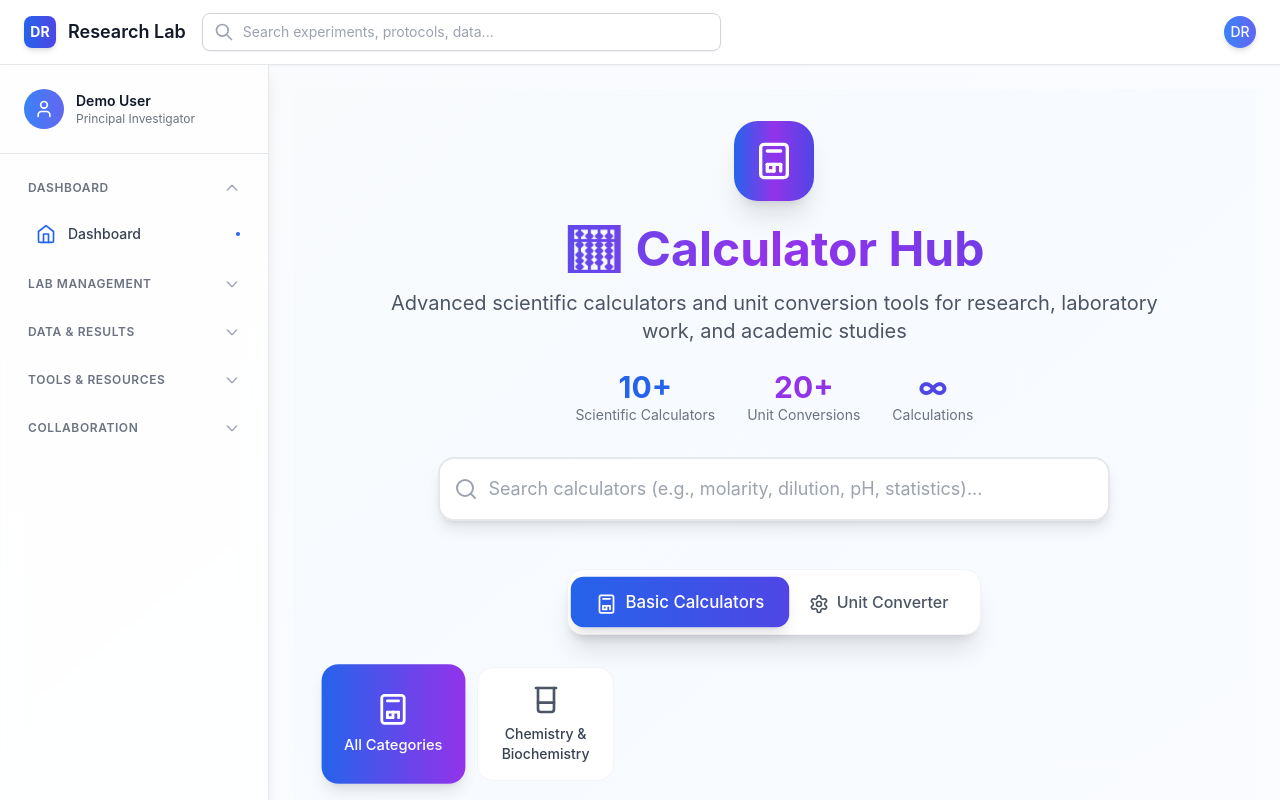
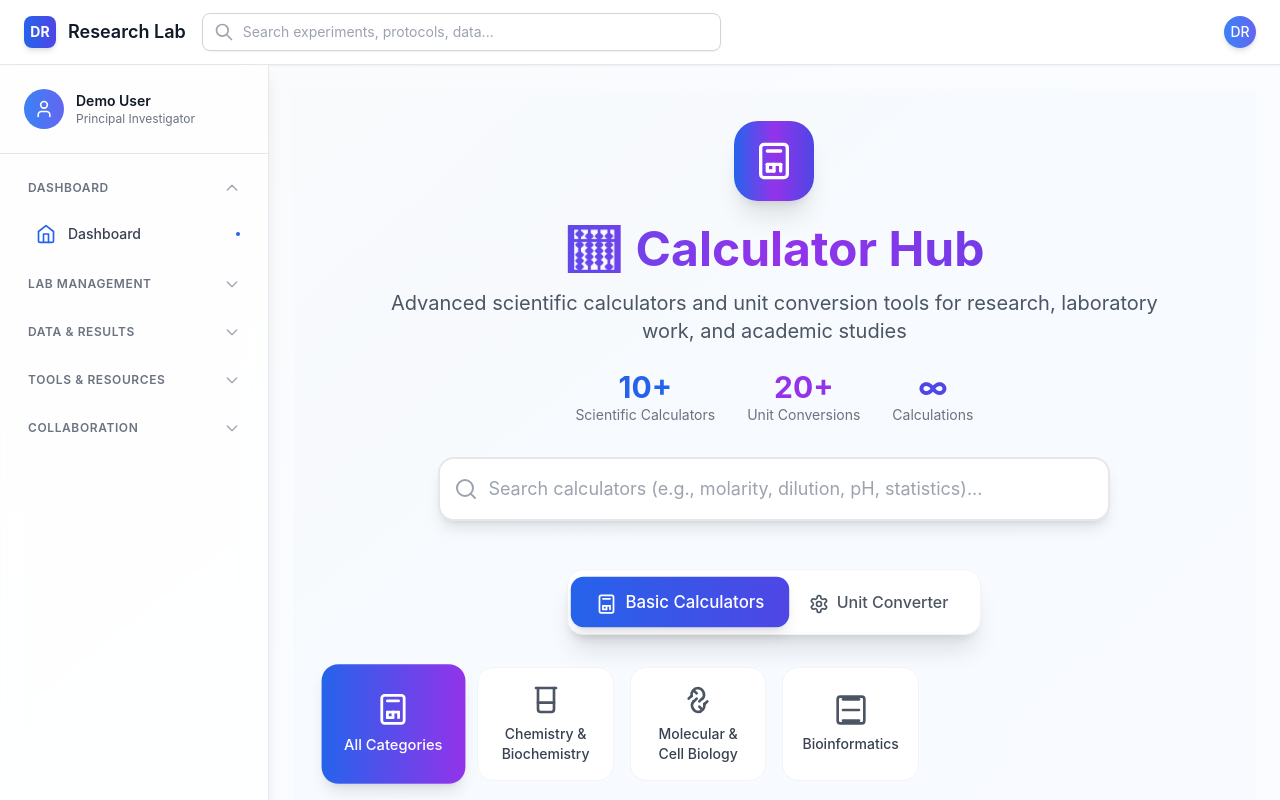
Before and after one commit to salmanmunirmalik/Digital-Research-Manager, a React (Vite) app: page /calculator-hub in a window 1280 px wide. Shown: the top 800 px of the page. Built offline with nearby package versions, Linux system fonts and the light colour scheme.

Commit message:
Add molecular and bioinformatics calculators to calculator section with new grid layout and category-specific icons/colors

```diff
--- a/components/SideNav.tsx
+++ b/components/SideNav.tsx
@@ -69,11 +69,8 @@ const SideNav: React.FC = () => {
       {
         title: 'Tools & Resources',
         items: [
-          { name: 'Calculator Hub', to: '/calculator-hub', icon: CalculatorIcon, description: 'Scientific calculators and unit conversion' },
-          { name: 'Global Protocol Directory', to: '/protocols', icon: BeakerIcon, description: 'Research protocols and methods database' },
-          { name: 'Molecular & Cell Biology', to: '/molecular-biology', icon: BeakerIcon, description: 'PCR, cell culture, and molecular tools' },
-          { name: 'Data Analytics', to: '/data-analytics', icon: BarChartIcon, description: 'Statistical analysis and data insights' },
-          { name: 'Bioinformatics Tools', to: '/bioinformatics-tools', icon: BrainCircuitIcon, description: 'DNA/RNA analysis tools' }
+          { name: 'Calculators', to: '/calculator-hub', icon: CalculatorIcon, description: 'Scientific calculators and unit conversion' },
+          { name: 'Global Protocol Directory', to: '/protocols', icon: BeakerIcon, description: 'Research protocols and methods database' }
         ]
       },
       {
--- a/components/icons.tsx
+++ b/components/icons.tsx
@@ -1,5 +1,3 @@
-
-
 import React from 'react';
 
 export const HomeIcon: React.FC<React.SVGProps<SVGSVGElement>> = (props) => (
@@ -197,11 +195,11 @@ export const TrashIcon: React.FC<React.SVGProps<SVGSVGElement>> = (props) => (
 
 export const FileTextIcon: React.FC<React.SVGProps<SVGSVGElement>> = (props) => (
   <svg xmlns="http://www.w3.org/2000/svg" width="24" height="24" viewBox="0 0 24 24" fill="none" stroke="currentColor" strokeWidth="2" strokeLinecap="round" strokeLinejoin="round" {...props}>
-    <path d="M15 2H6a2 2 0 0 0-2 2v16a2 2 0 0 0 2 2h12a2 2 0 0 0 2-2V7Z"/>
-    <path d="M14 2v4a2 2 0 0 0 2 2h4"/>
-    <path d="M10 9H8"/>
-    <path d="M16 13H8"/>
-    <path d="M16 17H8"/>
+    <path d="M15 2H6a2 2 0 0 0-2 2v16a2 2 0 0 0 2 2h12a2 2 0 0 0 2-2V7.5L14.5 2z" />
+    <polyline points="14 2 14 8 20 8" />
+    <line x1="16" y1="13" x2="8" y2="13" />
+    <line x1="16" y1="17" x2="8" y2="17" />
+    <line x1="10" y1="9" x2="8" y2="9" />
   </svg>
 );
 
@@ -673,11 +671,11 @@ export const ZapIcon: React.FC<React.SVGProps<SVGSVGElement>> = (props) => (
 );
 
 export const FlaskIcon: React.FC<React.SVGProps<SVGSVGElement>> = (props) => (
-  <svg xmlns="http://www.w3.org/2000/svg" width="24" height="24" viewBox="0 0 24 24" fill="none" stroke="currentColor" strokeWidth="2" strokeLinecap="round" strokeLinejoin="round" {...props}><path d="M9 2v17.5A2.5 2.5 0 0 0 11.5 22h1A2.5 2.5 0 0 0 15 19.5V2" /><path d="M9 2h6" /></svg>
+  <svg xmlns="http://www.w3.org/2000/svg" width="24" height="24" viewBox="0 0 24 24" fill="none" stroke="currentColor" strokeWidth="2" strokeLinecap="round" strokeLinejoin="round" {...props}><path d="M9 2v17.5A2.5 2.5 0 0 0 6.5 22a2.5 2.5 0 0 1 0-5 .5.5 0 0 0 .5-.5V2"/><path d="M15 2v17.5A2.5 2.5 0 0 1-2.5 2.5a2.5 2.5 0 0 1 0-5 .5.5 0 0 0 .5-.5V2"/><path d="M9 2h6"/></svg>
 );
 
 export const MicroscopeIcon: React.FC<React.SVGProps<SVGSVGElement>> = (props) => (
-  <svg xmlns="http://www.w3.org/2000/svg" width="24" height="24" viewBox="0 0 24 24" fill="none" stroke="currentColor" strokeWidth="2" strokeLinecap="round" strokeLinejoin="round" {...props}><path d="M6 18h8" /><path d="M3 22h18" /><path d="M14 22v-4a3 3 0 0 0-3-3H9a3 3 0 0 0-3 3v4" /><path d="M7 16a5 5 0 0 1 5-5h0a5 5 0 0 1 5 5" /></svg>
+  <svg xmlns="http://www.w3.org/2000/svg" width="24" height="24" viewBox="0 0 24 24" fill="none" stroke="currentColor" strokeWidth="2" strokeLinecap="round" strokeLinejoin="round" {...props}><path d="M6 4h12"/><path d="M6 12h12"/><path d="M6 20h12"/><path d="M2 4v16a2 2 0 0 0 2 2h16a2 2 0 0 0 2-2V4a2 2 0 0 0-2-2H4a2 2 0 0 0-2 2z"/></svg>
 );
 
 export const TestTubeIcon: React.FC<React.SVGProps<SVGSVGElement>> = (props) => (
@@ -685,11 +683,7 @@ export const TestTubeIcon: React.FC<React.SVGProps<SVGSVGElement>> = (props) =>
 );
 
 export const AtomIcon: React.FC<React.SVGProps<SVGSVGElement>> = (props) => (
-  <svg xmlns="http://www.w3.org/2000/svg" width="24" height="24" viewBox="0 0 24 24" fill="none" stroke="currentColor" strokeWidth="2" strokeLinecap="round" strokeLinejoin="round" {...props}>
-    <circle cx="12" cy="12" r="1" />
-    <path d="M20.2 20.2c2.04-2.03.02-7.26-4.5-11.3-4.52-4.04-9.27-6.54-11.3-4.5-2.04 2.03-.02 7.26 4.5 11.3 4.52 4.04 9.27 6.54 11.3 4.5Z" />
-    <path d="M15.7 15.7c4.52-4.05 6.54-9.27 4.5-11.3-2.03-2.04-7.26-.02-11.3 4.5-4.05 4.52-6.54 9.27-4.5 11.3 2.03 2.04 7.26.02 11.3-4.5Z" />
-  </svg>
+  <svg xmlns="http://www.w3.org/2000/svg" width="24" height="24" viewBox="0 0 24 24" fill="none" stroke="currentColor" strokeWidth="2" strokeLinecap="round" strokeLinejoin="round" {...props}><circle cx="12" cy="12" r="1"/><path d="M20.2 20.2c2.04-2.03.02-7.36-4.5-11.9-4.54-4.52-9.87-6.54-11.9-4.5-2.04 2.03-.02 7.36 4.5 11.9 4.54 4.52 9.87 6.54 11.9 4.5Z"/><path d="M15.7 15.7c4.52-4.51 6.53-9.83 4.5-11.9-2.03-2.04-7.36.02-11.9 4.5-4.52 4.51-6.53 9.83-4.5 11.9 2.03 2.04 7.36-.02 11.9-4.5Z"/></svg>
 );
 
 
--- a/pages/CalculatorHubPage.tsx
+++ b/pages/CalculatorHubPage.tsx
@@ -18,7 +18,11 @@ import {
   RefreshCwIcon,
   SettingsIcon,
   SearchIcon,
-  FilterIcon
+  FilterIcon,
+  DnaIcon,
+  MicroscopeIcon,
+  AtomIcon,
+  FlaskIcon
 } from '../components/icons';
 import {
   CALCULATOR_DEFINITIONS,
@@ -115,7 +119,7 @@ const CalculatorHubPage: React.FC = () => {
   const [converterFavorites, setConverterFavorites] = useState<string[]>([]);
 
   // Group calculators by category, excluding specified categories
-  const excludedCategories = ['Molecular & Cell Biology', 'Statistics & Data Analysis', 'Bioinformatics', 'Engineering & Physics'];
+  const excludedCategories = ['Statistics & Data Analysis', 'Engineering & Physics'];
 
   const calculatorsByCategory = Object.values(CALCULATOR_DEFINITIONS)
     .filter(calc => !excludedCategories.includes(calc.category))
@@ -137,6 +141,46 @@ const CalculatorHubPage: React.FC = () => {
         calc.tags.some(tag => tag.toLowerCase().includes(searchTerm.toLowerCase()))
       );
     });
+
+  // Get appropriate icon for calculator category
+  const getCategoryIcon = (category: string) => {
+    switch (category) {
+      case 'Chemistry & Biochemistry':
+        return BeakerIcon;
+      case 'Biology & Life Sciences':
+        return FlaskIcon;
+      case 'Molecular & Cell Biology':
+        return DnaIcon;
+      case 'Bioinformatics':
+        return MicroscopeIcon;
+      case 'Physics & Engineering':
+        return AtomIcon;
+      case 'Laboratory & Instrumentation':
+        return PipetteIcon;
+      default:
+        return CalculatorIcon;
+    }
+  };
+
+  // Get appropriate color for calculator category
+  const getCategoryColor = (category: string) => {
+    switch (category) {
+      case 'Chemistry & Biochemistry':
+        return 'from-blue-600 to-purple-600';
+      case 'Biology & Life Sciences':
+        return 'from-green-600 to-emerald-600';
+      case 'Molecular & Cell Biology':
+        return 'from-pink-600 to-rose-600';
+      case 'Bioinformatics':
+        return 'from-indigo-600 to-blue-600';
+      case 'Physics & Engineering':
+        return 'from-orange-600 to-red-600';
+      case 'Laboratory & Instrumentation':
+        return 'from-purple-600 to-pink-600';
+      default:
+        return 'from-gray-600 to-slate-600';
+    }
+  };
 
   // Define conversion categories and units
   const conversionCategories: ConversionCategory[] = [
@@ -418,18 +462,21 @@ const CalculatorHubPage: React.FC = () => {
 
               {Array.from(new Set(Object.values(CALCULATOR_DEFINITIONS).map(calc => calc.category)))
                 .filter(category => !excludedCategories.includes(category))
-                .map((category) => (
+                .map((category) => {
+                  const CategoryIcon = getCategoryIcon(category);
+                  const categoryColor = getCategoryColor(category);
+                  return (
                     <button
                       key={category}
                       onClick={() => setSelectedCalcCategory(category)}
                       className={`p-4 rounded-2xl transition-all duration-200 ${
                         selectedCalcCategory === category
-                        ? 'bg-gradient-to-r from-blue-600 to-purple-600 text-white shadow-lg scale-105'
+                          ? `bg-gradient-to-r ${categoryColor} text-white shadow-lg scale-105`
                           : 'bg-white hover:shadow-lg hover:-translate-y-1 border border-gray-100'
                       }`}
                     >
                       <div className="text-center">
-                      <BeakerIcon className={`w-8 h-8 mx-auto mb-2 ${
+                        <CategoryIcon className={`w-8 h-8 mx-auto mb-2 ${
                           selectedCalcCategory === category ? 'text-white' : 'text-gray-600'
                         }`} />
                         <p className={`text-sm font-medium capitalize ${
@@ -439,7 +486,8 @@ const CalculatorHubPage: React.FC = () => {
                         </p>
                       </div>
                     </button>
-                ))}
+                  );
+                })}
             </div>
 
             {/* Calculator Interface */}
```
Lines whose indentation alone changed are shown as unchanged.
